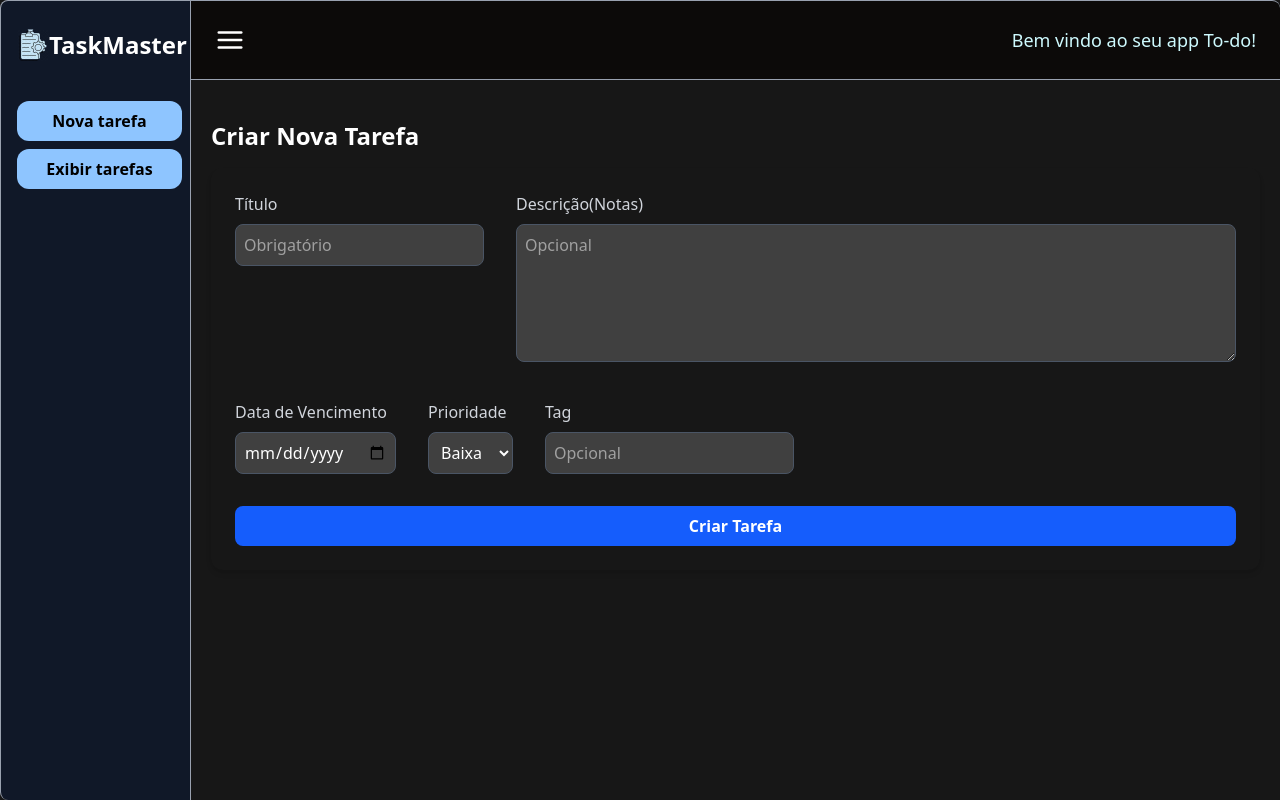
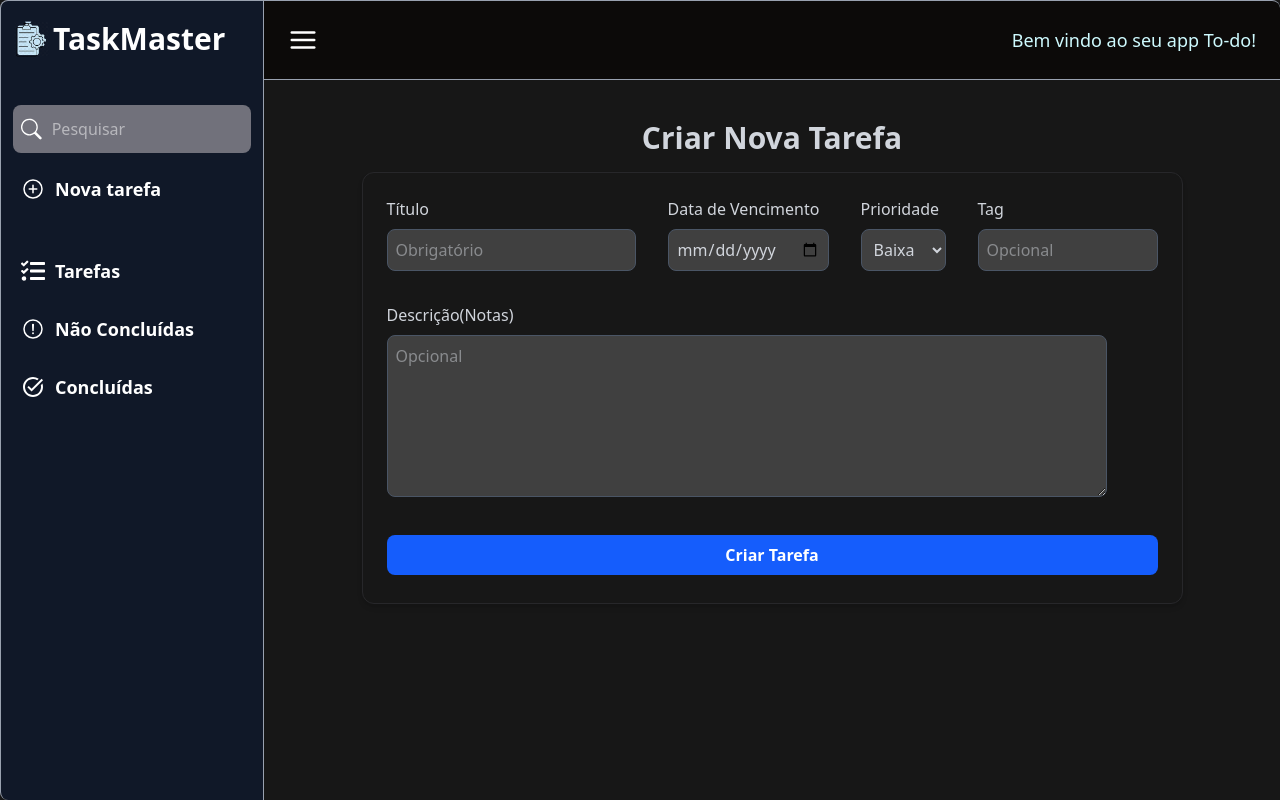
Before and after one commit to Henriques-Da-Silva/Task_Master, a React (Vite) app: page /novatarefa in a window 1280 px wide. Built offline with nearby package versions, Linux system fonts and the light colour scheme.

Commit message:
Novas Personalizações.

```diff
--- a/src/components/init.tsx
+++ b/src/components/init.tsx
@@ -1,6 +1,12 @@
 import { NavLink } from "react-router-dom";
+import { useSidebar } from "../hooks/useSidebar";
+import { useState } from "react";
+
 import { FiMenu } from "react-icons/fi";
-import { useSidebar } from "../hooks/useSidebar";
+import { BsSearch } from "react-icons/bs";
+import { FaTasks } from "react-icons/fa";
+import { IoAddCircleOutline, IoAlertCircleOutline  } from "react-icons/io5";
+import { MdTaskAlt } from "react-icons/md";
 
 interface InitProps {
     children?: React.ReactNode;
@@ -8,19 +14,43 @@ interface InitProps {
 
 export default function Init(props: InitProps) {
   const {openSidebar, setOpenSidebar} = useSidebar();
+  const [search, setSearch] = useState("")
 
   return (
     <div className="flex min-h-screen bg-neutral-900 text-white">
-        <aside className={`flex flex-col duration-300 bg-gray-900 rounded-l-[8px] text-gray-300 ${!openSidebar ? 'w-62' : 'w-20'} p-2 pl-4 border-x border-t border-gray-400`}>
+        <aside className={`flex flex-col duration-300 bg-gray-900 rounded-l-[8px] text-gray-300 ${!openSidebar ? 'w-66' : 'w-20'} p-3 border-x border-t border-gray-400`}>
           <nav className="flex flex-col gap-2">
 
-            <NavLink to="/" className="flex text-2xl font-bold text-white mb-8 mt-5 hover:text-blue-200">
-            <img title="Status" src="/image.png" alt="Ícone" width={32} height={32} />
-            TaskMaster</NavLink>
+            <NavLink to="/" className={`flex gap-1 text-3xl font-bold text-white mb-10 mt-2 hover:text-blue-200`}>
+              <img title="Status" src="/image.png" alt="Ícone" className={`${openSidebar && 'ml-2'} duration-200`} width={36} height={36}/>
+              <p className={`${openSidebar && 'scale-0'} duration-200`}>TaskMaster</p>
+            </NavLink>
 
-            <NavLink to="/novatarefa" className="font-bold text-center bg-blue-300 text-black p-2 rounded-xl hover:bg-blue-500">Nova tarefa</NavLink>
+            <div className="flex items-center gap-2 bg-zinc-500 rounded-[8px] px-2 py-3 mb-1.5">
+              <BsSearch className={`text-2xl text-white block float-left hover:cursor-pointer mr-0.5 ${openSidebar && 'ml-2'} duration-200`}
+              onClick={() => {if (openSidebar) setOpenSidebar(false)}} />
+              <input type="search" value={search} id="search" onChange={(text) => setSearch(text.target.value) } className={`text-white bg-transparent focus:outline-none ${openSidebar && 'hidden'} duration-200 w-full`} placeholder="Pesquisar" />
+            </div>
 
-            <NavLink to="/listatarefas" className="font-bold text-center bg-blue-300 text-black p-2 rounded-xl hover:bg-blue-500">Exibir tarefas</NavLink>
+            <NavLink to="/novatarefa" className={`font-semibold text-lg flex gap-2 items-center text-white p-2 rounded-[8px] mb-1.5 hover:bg-zinc-400`}>
+              <IoAddCircleOutline className={`text-2xl text-white block float-left hover:cursor-pointer mr-0.5 ${openSidebar && 'ml-1 text-3xl'} duration-200`} />
+              <p className={`${openSidebar && 'hidden'} duration-200`}>Nova tarefa</p>
+            </NavLink>
+
+            <NavLink to="/listatarefas" className={`font-semibold text-lg flex gap-2 items-center text-white p-2 rounded-[8px] mt-6 mb-1.5 hover:bg-zinc-400`}>
+              <FaTasks className={`text-2xl text-white block float-left hover:cursor-pointer mr-0.5 ${openSidebar && 'ml-2'} duration-200`} />
+              <p className={`${openSidebar && 'hidden'} duration-200`}>Tarefas</p>
+            </NavLink>
+
+            <NavLink to="/" className={`font-semibold text-lg flex gap-2 items-center text-white p-2 rounded-[8px] mb-1.5 hover:bg-zinc-400`}>
+              <IoAlertCircleOutline className={`text-2xl text-white block float-left hover:cursor-pointer mr-0.5 ${openSidebar && 'ml-1 text-3xl'} duration-200`} />
+              <p className={`${openSidebar && 'hidden'} duration-200`}>Não Concluídas</p>
+            </NavLink>
+
+            <NavLink to="/" className={`font-semibold text-lg flex gap-2 items-center text-white p-2 rounded-[8px] mb-1.5 hover:bg-zinc-400`}>
+              <MdTaskAlt className={`text-2xl text-white block float-left hover:cursor-pointer mr-0.5 ${openSidebar && 'ml-1 text-3xl'} duration-200`} />
+              <p className={`${openSidebar && 'hidden'} duration-200`}>Concluídas</p>
+            </NavLink>
 
           </nav>
         </aside>
--- a/src/pages/editartask.tsx
+++ b/src/pages/editartask.tsx
@@ -31,20 +31,14 @@ export default function EditarTarefa() {
 
     return(
         <Init>
-            <div>
-                <h1 className="text-2xl font-bold mb-4 pt-5">Editar Tarefa " {taskToEdit?.title} "</h1>
-                <div className="bg-stone-760 p-6 rounded-xl shadow-md w-fit h-fit">
+            <div className="flex flex-col items-center justify-center text-gray-300">
+                <h1 className="text-3xl font-semibold mb-4 pt-5">Editar Tarefa " {taskToEdit?.title} "</h1>
+                <div className="bg-stone-760 p-6 rounded-xl shadow-md w-fit h-108 border border-zinc-800">
                     <div className="mb-4 flex gap-8">
                         <div className="mb-4">
                             <label className="block text-gray-300 mb-2" htmlFor="title">Título</label>
                             <input type="text" value={title} onChange={(e) => setTitle(e.target.value)} id="title" placeholder="Obrigatório" className="w-1xl p-2 bg-neutral-700 border border-gray-600 rounded-lg" required />
                         </div>
-                        <div className="mb-4">
-                            <label className="block text-gray-300 mb-2" htmlFor="description">Descrição(Notas)</label>
-                            <textarea value={description} onChange={(e) => setDescription(e.target.value)} id="description" placeholder="Opcional" rows={5} className="w-180 p-2 bg-neutral-700 border border-gray-600 rounded-lg"></textarea>
-                        </div >
-                    </div>
-                    <div className="mb-4 flex gap-8">
                         <div className="mb-4">
                             <label className="block text-gray-300 mb-2" htmlFor="description">Data de Vencimento</label>
                             <input type="date" value={dueDate} onChange={(e) => setDueDate(e.target.value)} id="dueDate" className="p-2 bg-neutral-700 border border-gray-600 rounded-lg" />
@@ -61,6 +55,12 @@ export default function EditarTarefa() {
                             <label className="block text-gray-300 mb-2" htmlFor="title">Tag</label>
                             <input type="text" value={tag} onChange={(e) => setTag(e.target.value)} id="tag" placeholder="Opcional" className="w-1xl p-2 bg-neutral-700 border border-gray-600 rounded-lg" required />
                         </div>
+                    </div>
+                    <div className="mb-4 flex gap-8">
+                        <div className="mb-4">
+                            <label className="block text-gray-300 mb-2" htmlFor="description">Descrição(Notas)</label>
+                            <textarea value={description} onChange={(e) => setDescription(e.target.value)} id="description" placeholder="Opcional" rows={6} className="w-180 p-2 bg-neutral-700 border border-gray-600 rounded-lg"></textarea>
+                        </div >
                     </div>
                     <button onClick={() => {
                         if (!title.trim()) {
--- a/src/pages/home.tsx
+++ b/src/pages/home.tsx
@@ -1,23 +1,33 @@
 import { useState } from "react";
 import { Filter  } from "../components/filter";
 import Init from "../components/init";
+import { FiChevronDown } from "react-icons/fi";
 
 
 export default function Home() {
   const [filter, setFilter] = useState("done")
-  const [search, setSearch] = useState("")
 
   return (
           <Init>
-            <div className="flex items-start justify-between p-3 mb-5">
-                <input type="search" value={search} onChange={(text) => setSearch(text.target.value) } className="p-2 bg-neutral-700 border border-gray-600 rounded-3xl w-90" placeholder="Pesquisar" />
+            <div className="flex flex-row-reverse p-3 mb-5">
 
-                <select value={filter} onChange={(text) => setFilter(text.target.value) } id="filter" className="p-2 bg-neutral-700 border border-gray-600 rounded-3xl w-50" >
-                  <option value="done">Status</option>
-                  <option value="priority">Prioridade</option>
-                  <option value="prazo">Prazo</option>
-                  <option value="tag">Tag</option>
-                </select>
+            <div className="relative inline-block w-48">
+              <select
+                value={filter}
+                onChange={(e) => setFilter(e.target.value)}
+                id="filter"
+                className="pl-4 appearance-none w-full p-2 pr-10 bg-neutral-800 text-white border border-gray-600 rounded-3xl focus:outline-none focus:ring-2 focus:ring-blue-400 hover:bg-neutral-700">
+                <option value="done">Status</option>
+                <option value="priority">Prioridade</option>
+                <option value="prazo">Prazo</option>
+                <option value="tag">Tag</option>
+              </select>
+
+              <div className="pointer-events-none absolute inset-y-0 right-0 flex items-center pr-3 text-white">
+                <FiChevronDown className={`text-lg `} />
+              </div>
+            </div>
+
 
             </div>
 
--- a/src/pages/novatarefa.tsx
+++ b/src/pages/novatarefa.tsx
@@ -16,20 +16,14 @@ export default function NovaTarefa() {
 
     return(
         <Init>
-            <div>
-                <h1 className="text-2xl font-bold mb-4 pt-5">Criar Nova Tarefa</h1>
-                <div className="bg-stone-760 p-6 rounded-xl shadow-md w-fit h-fit">
+            <div className="flex flex-col items-center justify-center text-gray-300">
+                <h1 className="text-3xl font-semibold mb-4 pt-5">Criar Nova Tarefa</h1>
+                <div className="bg-stone-760 p-6 rounded-xl shadow-md w-fit h-108 border border-zinc-800">
                     <div className="mb-4 flex gap-8">
                         <div className="mb-4">
                             <label className="block text-gray-300 mb-2" htmlFor="title">Título</label>
                             <input type="text" value={title} onChange={(e) => setTitle(e.target.value)} id="title" placeholder="Obrigatório" className="w-1xl p-2 bg-neutral-700 border border-gray-600 rounded-lg" required />
                         </div>
-                        <div className="mb-4">
-                            <label className="block text-gray-300 mb-2" htmlFor="description">Descrição(Notas)</label>
-                            <textarea value={description} onChange={(e) => setDescription(e.target.value)} id="description" placeholder="Opcional" rows={5} className="w-180 p-2 bg-neutral-700 border border-gray-600 rounded-lg"></textarea>
-                        </div >
-                    </div>
-                    <div className="mb-4 flex gap-8">
                         <div className="mb-4">
                             <label className="block text-gray-300 mb-2" htmlFor="description">Data de Vencimento</label>
                             <input type="date" value={dueDate} onChange={(e) => setDueDate(e.target.value)} id="dueDate" className="p-2 bg-neutral-700 border border-gray-600 rounded-lg" />
@@ -44,8 +38,14 @@ export default function NovaTarefa() {
                         </div>
                         <div className="mb-4">
                             <label className="block text-gray-300 mb-2" htmlFor="title">Tag</label>
-                            <input type="text" value={tag} onChange={(e) => setTag(e.target.value)} id="tag" placeholder="Opcional" className="w-1xl p-2 bg-neutral-700 border border-gray-600 rounded-lg" required />
+                            <input type="text" value={tag} onChange={(e) => setTag(e.target.value)} id="tag" placeholder="Opcional" className="w-1xl p-2 bg-neutral-700 border border-gray-600 rounded-lg w-45" required />
                         </div>
+                    </div>
+                    <div className="mb-4 flex gap-8">
+                        <div className="mb-4">
+                            <label className="block text-gray-300 mb-2" htmlFor="description">Descrição(Notas)</label>
+                            <textarea value={description} onChange={(e) => setDescription(e.target.value)} id="description" placeholder="Opcional" rows={6} className="w-180 p-2 bg-neutral-700 border border-gray-600 rounded-lg"></textarea>
+                        </div >
                     </div>
                     <button onClick={() => {
                         if (!title.trim()) {
```
